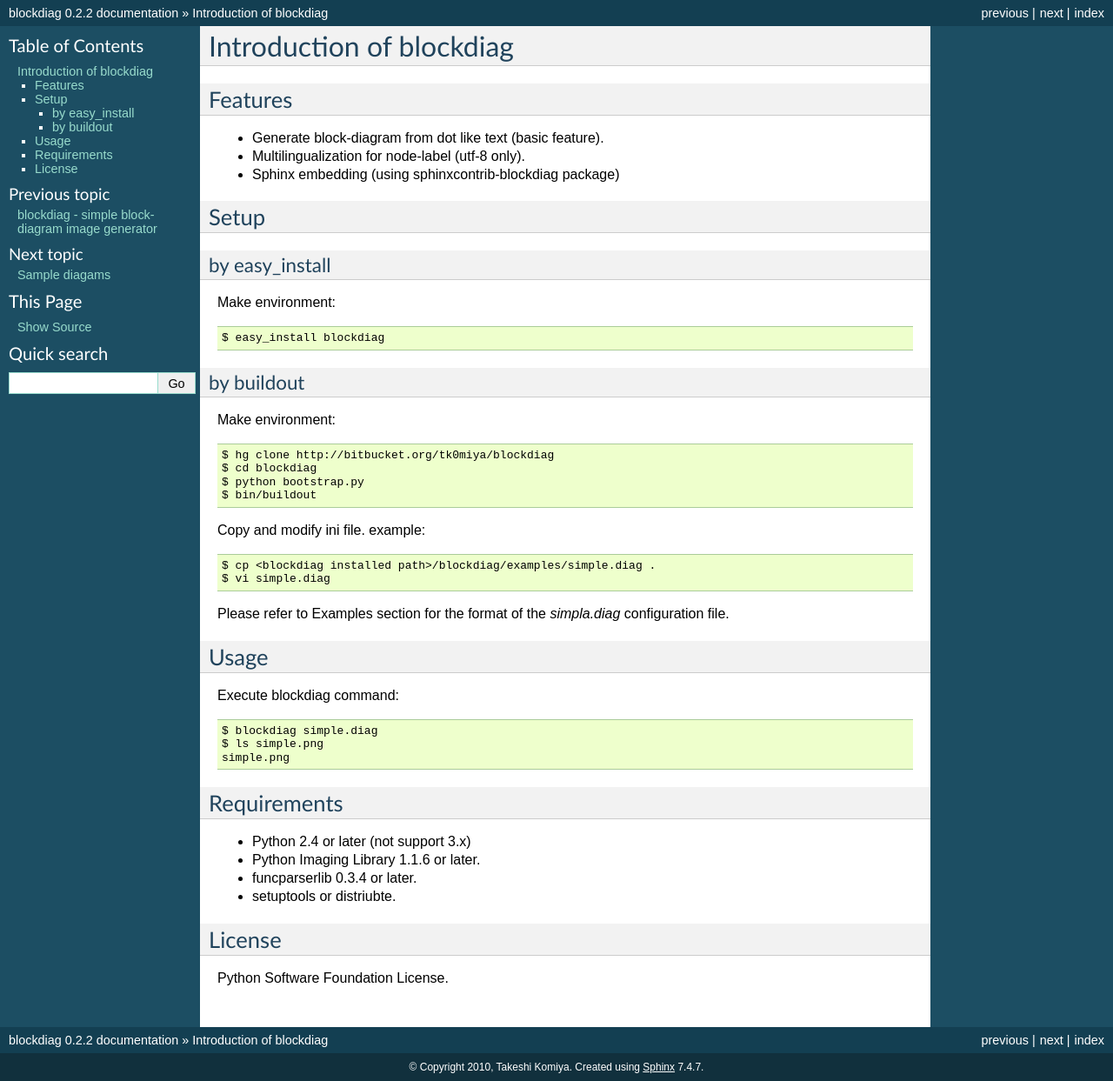
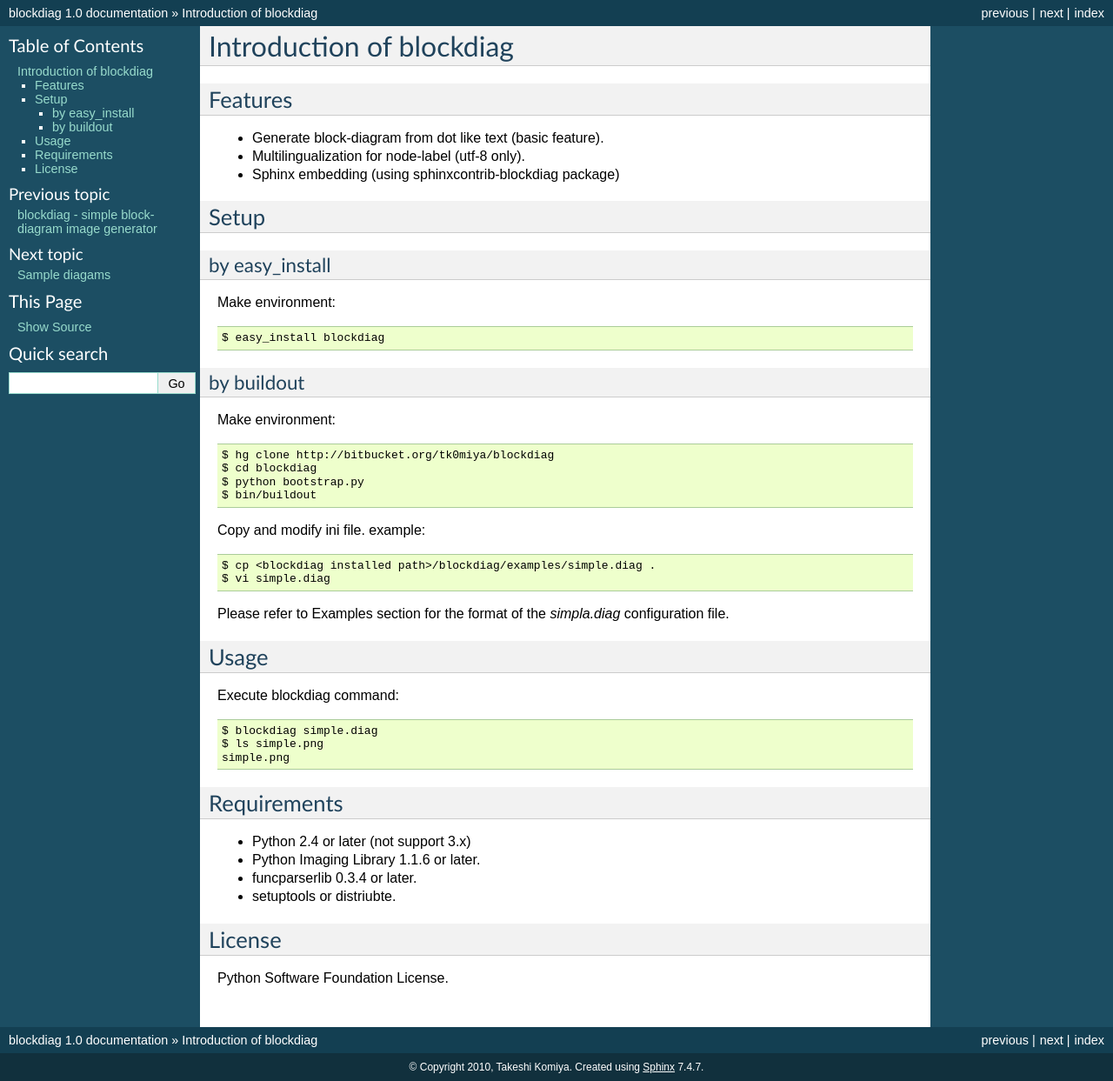
Before and after one commit to blockdiag/blockdiag.com, a Sphinx documentation site: the page built from blockdiag/source/introduction.rst, in a window 1280 px wide. Shown: the whole page at 87% size. Built offline with Sphinx 7.4.7, drawn with Linux system fonts in a browser that asks for light colours.

Commit message:
* Fix document's version.

```diff
--- a/blockdiag/source/conf.py
+++ b/blockdiag/source/conf.py
@@ -48,9 +48,9 @@
 # built documents.
 #
 # The short X.Y version.
-version = '0.2.2'
+version = '1.0'
 # The full version, including alpha/beta/rc tags.
-release = '0.2.2'
+release = '1.0'
 
 # The language for content autogenerated by Sphinx. Refer to documentation
 # for a list of supported languages.
```
